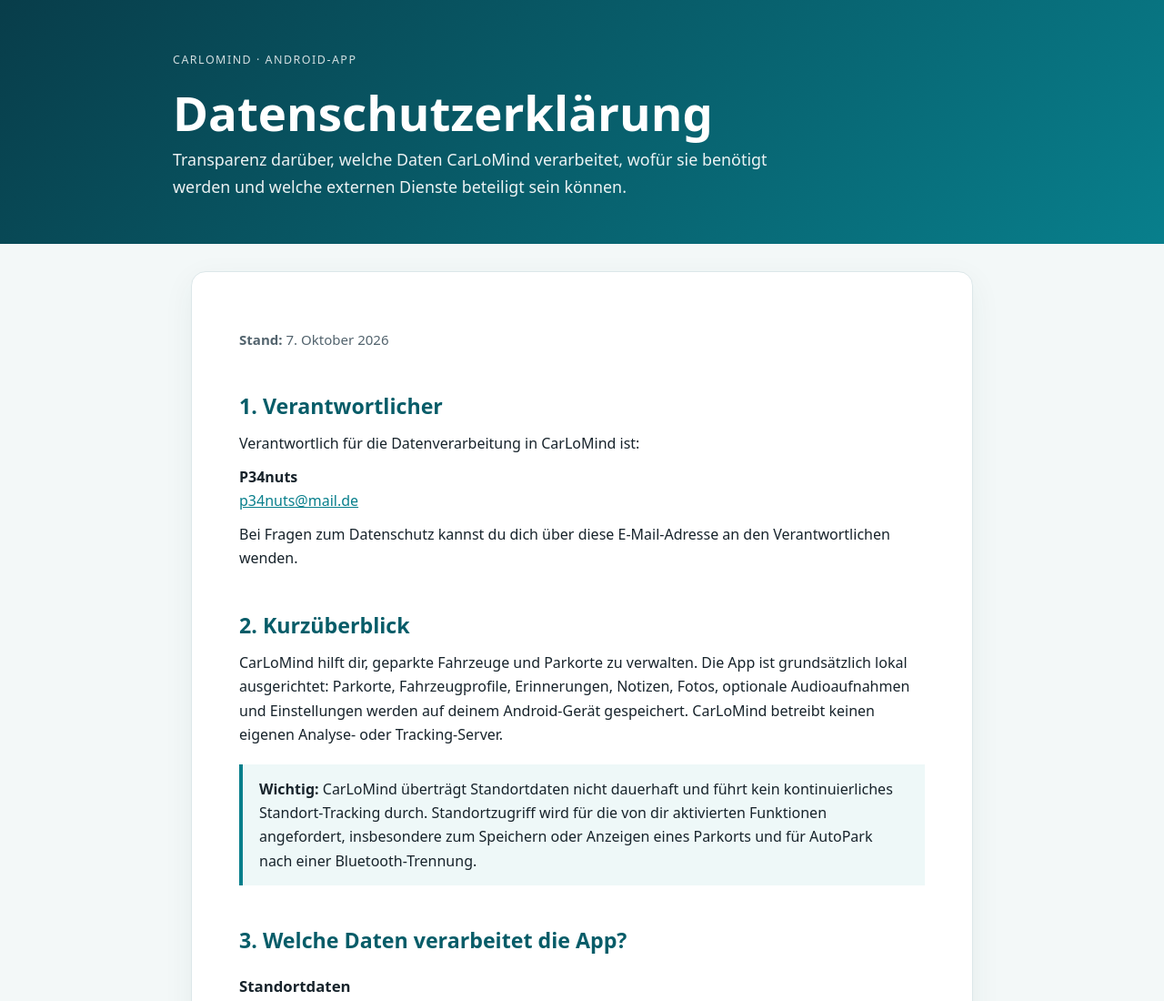
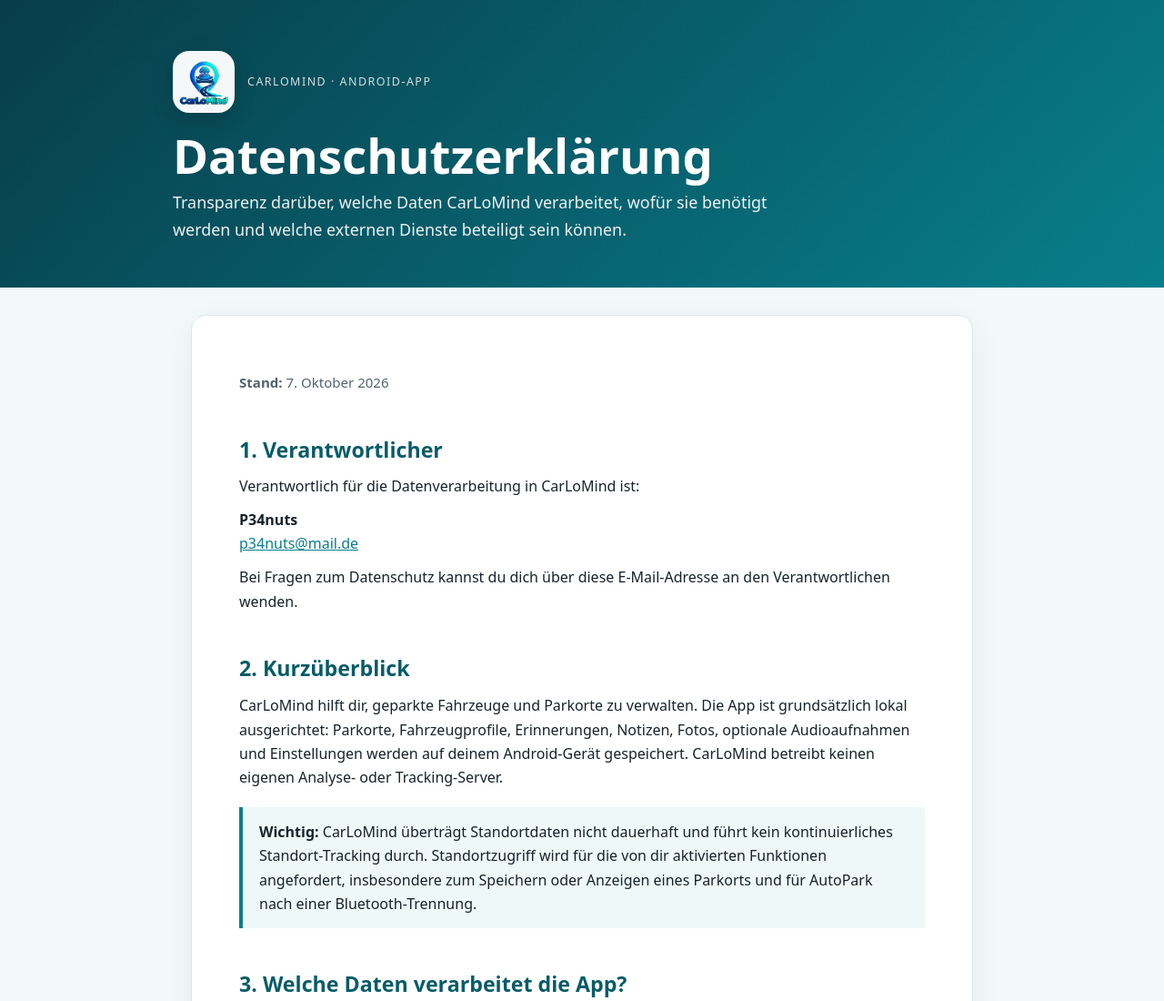
Before and after one commit to P34nuts/CarLoMind-Privacy, a plain HTML site: page index.html in a window 1280 px wide. Shown: the top 1100 px of the page at 91% size. Drawn offline with Linux system fonts and the light colour scheme.

Commit message:
Add CarLoMind logo to privacy page

```diff
--- a/index.html
+++ b/index.html
@@ -11,6 +11,8 @@
     body { margin:0; background:var(--bg); color:var(--ink); font:16px/1.65 system-ui,-apple-system,"Segoe UI",sans-serif; }
     header { background:linear-gradient(135deg,#083d4a,#087f8c); color:#fff; padding:56px 20px 48px; }
     header > div, main, footer { max-width:900px; margin:auto; }
+    .brand { display:flex; align-items:center; gap:14px; margin-bottom:18px; }
+    .brand-logo { width:68px; height:68px; object-fit:contain; border-radius:18px; background:rgba(255,255,255,.96); padding:6px; box-shadow:0 8px 24px rgba(0,0,0,.16); }
     .eyebrow { letter-spacing:.12em; text-transform:uppercase; font-size:.78rem; opacity:.82; }
     h1 { margin:.35em 0 .15em; font-size:clamp(2rem,5vw,3.3rem); line-height:1.1; }
     .lead { margin:0; max-width:700px; font-size:1.12rem; opacity:.92; }
@@ -30,7 +32,7 @@
 </head>
 <body>
 <header><div>
-  <div class="eyebrow">CarLoMind · Android-App</div>
+  <div class="brand"><img class="brand-logo" src="carlomind-logo.webp" alt="CarLoMind Logo"><div class="eyebrow">CarLoMind · Android-App</div></div>
   <h1>Datenschutzerklärung</h1>
   <p class="lead">Transparenz darüber, welche Daten CarLoMind verarbeitet, wofür sie benötigt werden und welche externen Dienste beteiligt sein können.</p>
 </div></header>
```
Also changed, not shown: carlomind-logo.webp (added).
